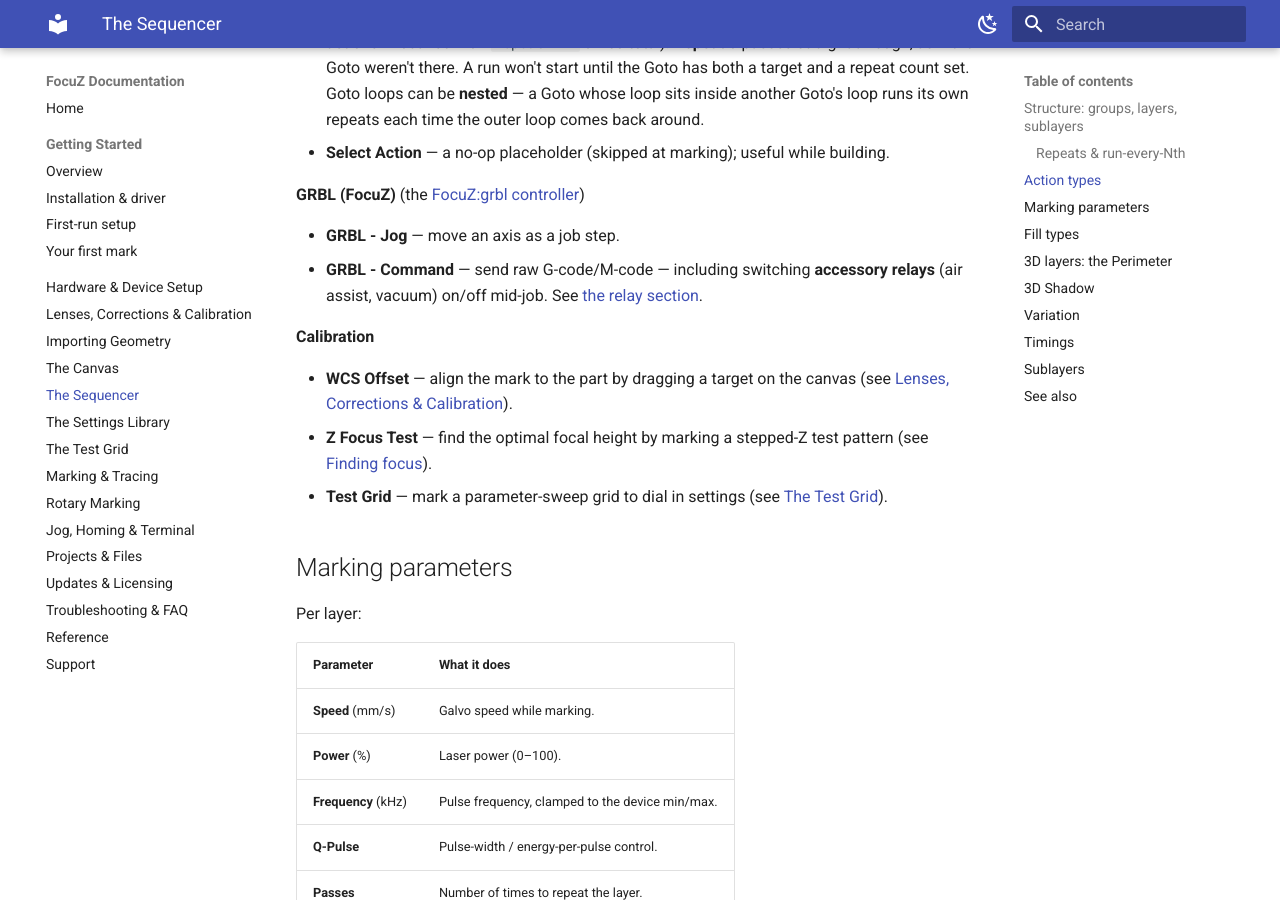
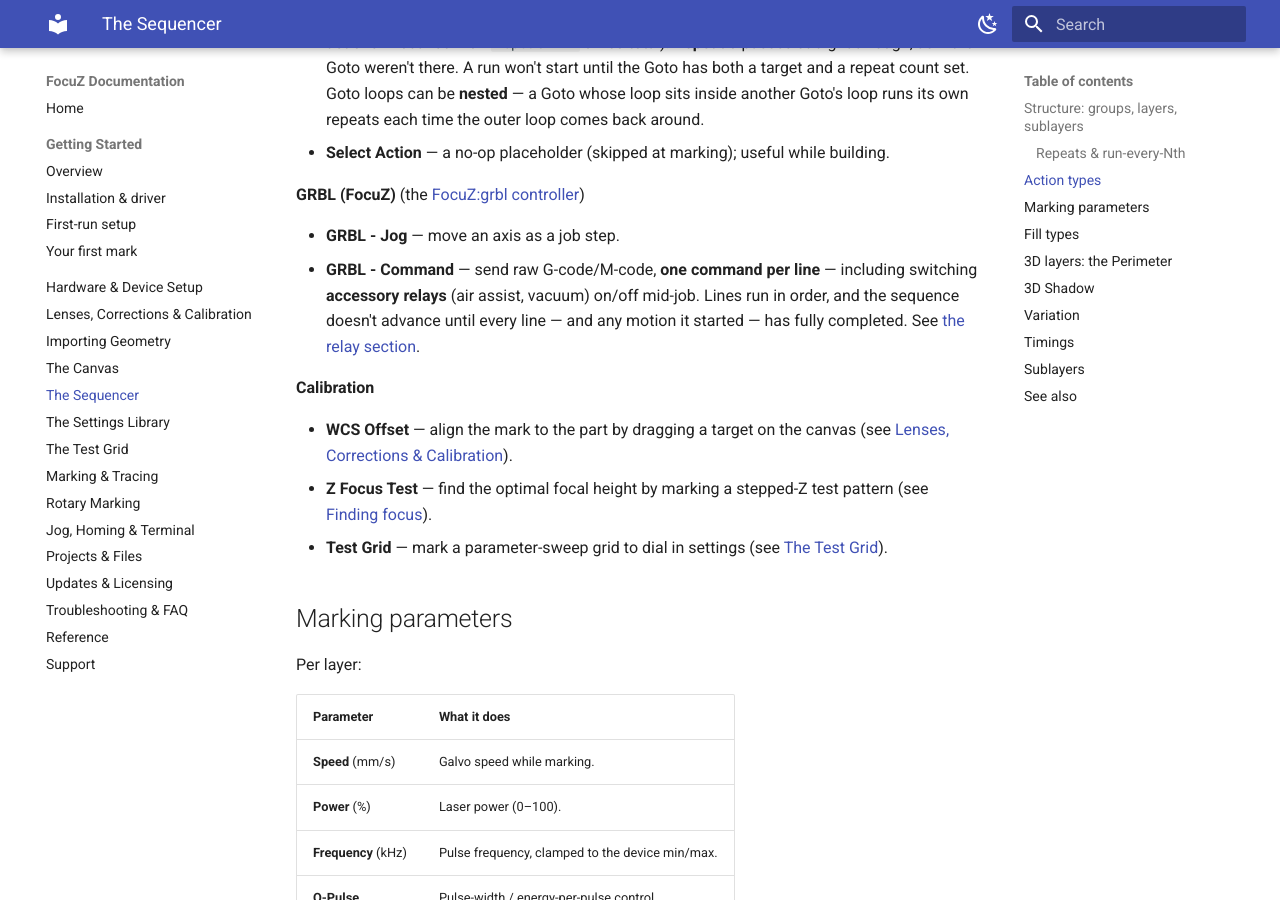
Before and after one commit to Lokahi-Shop/focuz-docs, an MkDocs documentation site: the page built from docs/sequencer.md, in a window 1280 px wide and 900 px high, scrolled down 1729 px. Built offline with MkDocs 1.6.1 and Material for MkDocs 9.7.7, drawn with Linux system fonts in a browser that asks for light colours.

Commit message:
docs(sequencer): GRBL - Command is multi-line; sequence waits for full completion

```diff
--- a/docs/sequencer.md
+++ b/docs/sequencer.md
@@ -58,8 +58,10 @@ Adding an action opens a picker grouped by purpose:
 **GRBL (FocuZ)** (the [FocuZ:grbl controller](jog-terminal.md))
 
 - **GRBL - Jog** — move an axis as a job step.
-- **GRBL - Command** — send raw G-code/M-code — including switching **accessory relays** (air assist,
-  vacuum) on/off mid-job. See [the relay section](jog-terminal.md#accessory-relays-air-vacuum-more).
+- **GRBL - Command** — send raw G-code/M-code, **one command per line** — including switching
+  **accessory relays** (air assist, vacuum) on/off mid-job. Lines run in order, and the sequence
+  doesn't advance until every line — and any motion it started — has fully completed. See
+  [the relay section](jog-terminal.md#accessory-relays-air-vacuum-more).
 
 **Calibration**
 
```
